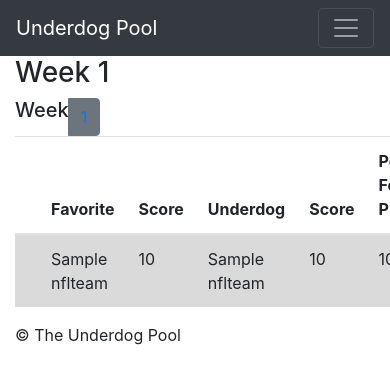
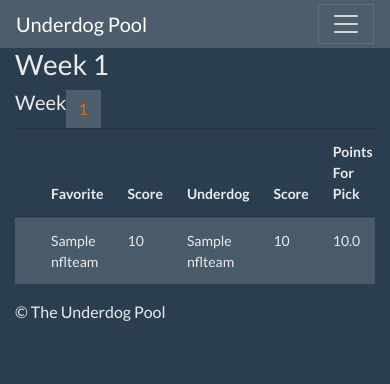
Before and after one commit to burket33/my-first-blog, a Django app: page /gameresults/ in a window 390 px wide; the page is wider, and only the part inside the window is pictured. Shown: the top 384 px of that part. Run offline with Django 3.2, Linux system fonts and the light colour scheme; a user stored in the database is signed in; tables that the repository leaves empty hold one stand-in row (values such as "Sample post"); some libraries are stand-ins or nearby versions.

Commit message:
updated layout stylesheets and table responsive

```diff
--- a/templates/layout.html
+++ b/templates/layout.html
@@ -6,10 +6,13 @@
 		<meta charset="utf-8">
 		<meta name="viewport" content="width=device-width, initial-scale=1">
 		<title>{% block title %}{% endblock %}</title>
-		<link rel="stylesheet" href="{% static 'css/bootstrap.css' %}">
+		<link href="https://stackpath.bootstrapcdn.com/bootswatch/4.1.1/superhero/bootstrap.min.css" rel="stylesheet" integrity="sha384-fiZOWGBt79dIbkt852eb24nKPxYOvAgtp4v4IUFozlwV/WkvlilK1oTVfPorZdV4" crossorigin="anonymous">
+		<link rel="alternate stylesheet" href="https://stackpath.bootstrapcdn.com/bootstrap/4.1.1/css/bootstrap.min.css" integrity="sha384-WskhaSGFgHYWDcbwN70/dfYBj47jz9qbsMId/iRN3ewGhXQFZCSftd1LZCfmhktB" crossorigin="anonymous">
+		<script src="https://code.jquery.com/jquery-3.3.1.slim.min.js" integrity="sha384-q8i/X+965DzO0rT7abK41JStQIAqVgRVzpbzo5smXKp4YfRvH+8abtTE1Pi6jizo" crossorigin="anonymous"></script>
+		<script src="https://cdnjs.cloudflare.com/ajax/libs/popper.js/1.14.3/umd/popper.min.js" integrity="sha384-ZMP7rVo3mIykV+2+9J3UJ46jBk0WLaUAdn689aCwoqbBJiSnjAK/l8WvCWPIPm49" crossorigin="anonymous"></script>
+		<script src="https://stackpath.bootstrapcdn.com/bootstrap/4.1.1/js/bootstrap.min.js" integrity="sha384-smHYKdLADwkXOn1EmN1qk/HfnUcbVRZyYmZ4qpPea6sjB/pTJ0euyQp0Mk8ck+5T" crossorigin="anonymous"></script>
 		<script src="https://ajax.googleapis.com/ajax/libs/jquery/3.2.1/jquery.min.js"></script>
-		<script src="https://cdnjs.cloudflare.com/ajax/libs/popper.js/1.12.6/umd/popper.min.js"></script>
-		<script src="https://maxcdn.bootstrapcdn.com/bootstrap/4.0.0/js/bootstrap.min.js"></script>
+
 	</head>
 	<body>
 		<nav class="navbar navbar-expand-lg navbar-dark bg-dark">
--- a/underdog/templates/underdog/game_results.html
+++ b/underdog/templates/underdog/game_results.html
@@ -14,6 +14,7 @@
 		{% endfor %}
 	</div>
 </div>
+<div class="table-responsive">
 	<table class="table table-hover">
 		<thead>
 			<tr>
@@ -38,4 +39,5 @@
 			{% endfor %}
 		</tbody>
 	</table>
+</div>
 {% endblock %}
--- a/underdog/templates/underdog/matchups.html
+++ b/underdog/templates/underdog/matchups.html
@@ -13,6 +13,7 @@
 			<h4 class="alert-heading"> Current pick is {{ person_week_pick.matchup.favorite.name }} vs {{ person_week_pick.matchup.underdog.name }}</h4>
 		</div>
 	{% endif %}
+		<div class="table-responsive">
 			<table class="table table-hover">
 				<thead>
 					<tr>
@@ -62,6 +63,7 @@
 					{% endfor %}
 				</tbody>
 			</table>
+		</div>
 		{% if person_week_pick %}
 			<input type="submit" value="Change Pick" />
 		{% elif person_week_pick == None %}
--- a/underdog/templates/underdog/scoreboard.html
+++ b/underdog/templates/underdog/scoreboard.html
@@ -19,6 +19,7 @@
 		{% endfor %}
 	</div>
 </div>
+<div class="table-responsive">
 	<table class="table table-hover">
 		<thead>
 			<tr>
@@ -39,4 +40,5 @@
 			{% endfor %}
 		</tbody>
 	</table>
+</div>
 {% endblock %}
```
Lines whose indentation alone changed are shown as unchanged.
